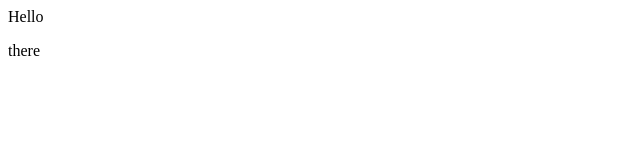
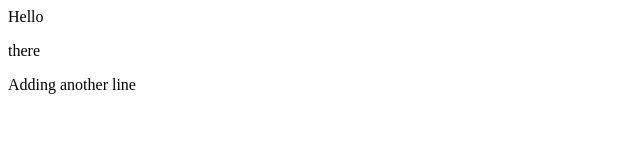
Before and after one commit to bharatraja/demo-repo, a plain HTML site: page index.html in a window 1280 px wide. Shown: the whole page, without its empty margins (0-640 px from the left). Drawn offline with Linux system fonts and the light colour scheme.

Commit message:
Update index.html

```diff
--- a/index.html
+++ b/index.html
@@ -1,2 +1,3 @@
 <div>Hello</div>
 <p>there</p>
+<p>Adding another line</p>
```
